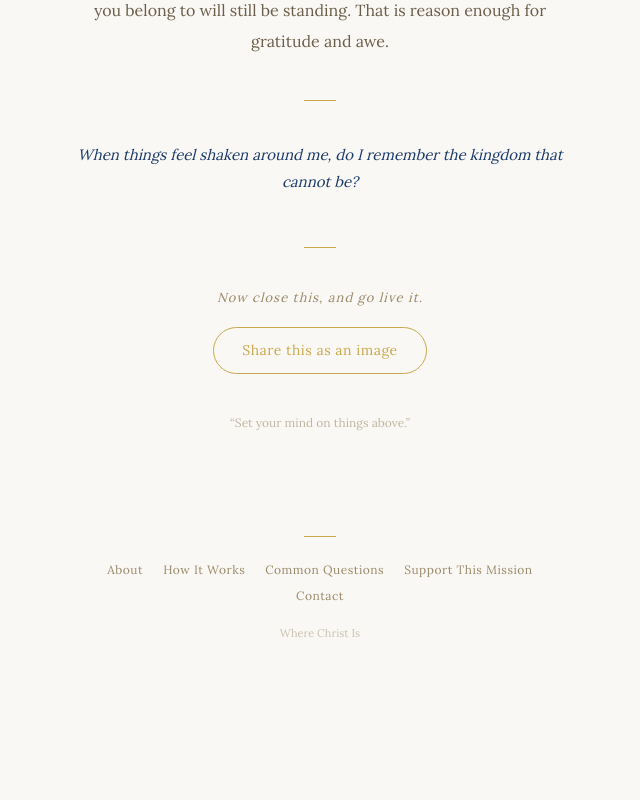
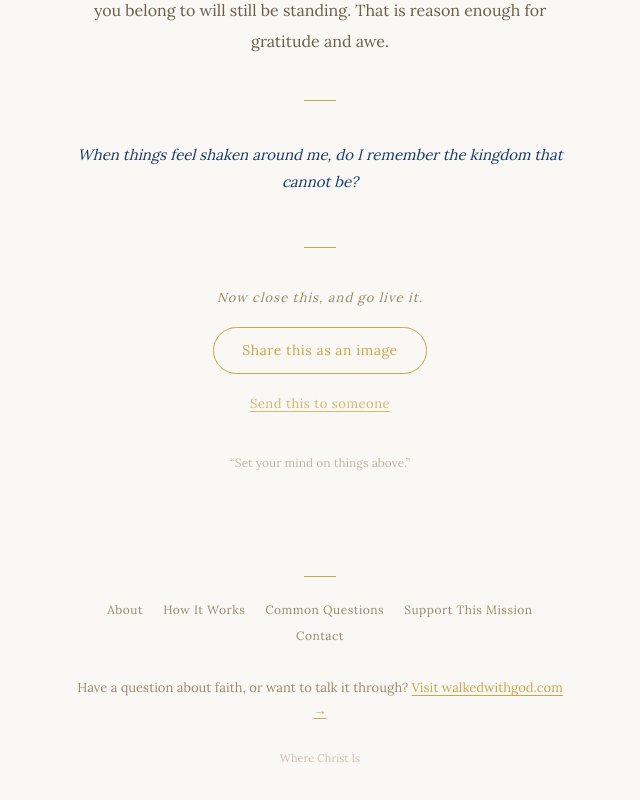
Before and after one commit to jgsmarcano88/wherechristis, a Next.js app: page / in a window 1280 px wide. Shown: the part 529-1329 px from the top of the page, without its empty margins (320-960 px from the left). Before the commit the page ends 1219 px from the top, so only its background shows below. Built offline with nearby package versions, Linux system fonts and the light colour scheme.

Commit message:
Add send-to-friend, fix language in share button

```diff
--- a/app/components/Footer.js
+++ b/app/components/Footer.js
@@ -27,6 +27,21 @@ const footerLinks = {
   ],
 };
 
+const seekerLine = {
+  en: {
+    text: "Have a question about faith, or want to talk it through?",
+    linkText: "Visit walkedwithgod.com →",
+  },
+  es: {
+    text: "¿Tienes una pregunta sobre la fe, o quieres hablar?",
+    linkText: "Visita walkedwithgod.com →",
+  },
+  fr: {
+    text: "Tu as une question sur la foi, ou tu veux en parler ?",
+    linkText: "Visite walkedwithgod.com →",
+  },
+};
+
 export default function Footer() {
   const [lang, setLang] = useState("en");
 
@@ -38,6 +53,7 @@ export default function Footer() {
   }, []);
 
   const links = footerLinks[lang];
+  const seeker = seekerLine[lang];
 
   return (
     <footer
@@ -56,12 +72,14 @@ export default function Footer() {
           margin: "0 auto 24px",
         }}
       />
+
       <nav
         style={{
           display: "flex",
           flexWrap: "wrap",
           justifyContent: "center",
           gap: "8px 20px",
+          marginBottom: "32px",
         }}
       >
         {links.map((link) => (
@@ -82,9 +100,30 @@ export default function Footer() {
 
       <p
         style={{
+          fontSize: "13px",
+          color: "var(--muted)",
+          lineHeight: 1.7,
+          marginBottom: "28px",
+        }}
+      >
+        {seeker.text}{" "}
+        <Link
+          href="https://walkedwithgod.com"
+          target="_blank"
+          style={{
+            color: "var(--gold)",
+            textDecoration: "underline",
+            textUnderlineOffset: "3px",
+          }}
+        >
+          {seeker.linkText}
+        </Link>
+      </p>
+
+      <p
+        style={{
           fontSize: "11px",
           color: "var(--muted)",
-          marginTop: "20px",
           opacity: 0.5,
         }}
       >
--- a/app/components/ShareButton.js
+++ b/app/components/ShareButton.js
@@ -9,6 +9,7 @@ export default function ShareButton({
   shareLabel = "Share this as an image",
   preparingLabel = "Preparing...",
   tagline = "Set your mind on things above.",
+  sendLabel = "Send this to someone",
 }) {
   const [saving, setSaving] = useState(false);
   const [hover, setHover] = useState(false);
@@ -160,6 +161,19 @@ export default function ShareButton({
     }, "image/png");
   }
 
+  async function handleSend() {
+    const text = "I found something quiet and good — wherechristis.com";
+    if (navigator.share) {
+      try {
+        await navigator.share({ text });
+        return;
+      } catch (e) {}
+    }
+    const url =
+      "https://wa.me/?text=" + encodeURIComponent(text);
+    window.open(url, "_blank");
+  }
+
   return (
     <div style={{ marginTop: "20px", textAlign: "center" }}>
       <button
@@ -182,6 +196,26 @@ export default function ShareButton({
       >
         {saving ? preparingLabel : shareLabel}
       </button>
+
+      <div style={{ marginTop: "16px" }}>
+        <button
+          onClick={handleSend}
+          style={{
+            background: "none",
+            border: "none",
+            color: "var(--gold)",
+            fontSize: "13px",
+            fontFamily: "inherit",
+            cursor: "pointer",
+            letterSpacing: "0.5px",
+            textDecoration: "underline",
+            textUnderlineOffset: "3px",
+            opacity: 0.8,
+          }}
+        >
+          {sendLabel}
+        </button>
+      </div>
     </div>
   );
 }
--- a/app/data/index.js
+++ b/app/data/index.js
@@ -16,17 +16,20 @@ export const ui = {
     tagline: "Set your mind on things above.",
     share: "Share this as an image",
     preparing: "Preparing...",
+    send: "Send this to someone",
   },
   es: {
     closing: "Ahora cierra esto, y ve a vivirlo.",
     tagline: "Poned la mira en las cosas de arriba.",
     share: "Compartir como imagen",
     preparing: "Preparando...",
+    send: "Enviar a alguien",
   },
   fr: {
     closing: "Maintenant ferme ceci, et va le vivre.",
     tagline: "Affectionnez-vous aux choses d\u2019en haut.",
     share: "Partager en image",
     preparing: "Préparation...",
+    send: "Envoyer à quelqu'un",
   },
 };
--- a/app/page.js
+++ b/app/page.js
@@ -245,6 +245,7 @@ export default function Home() {
             shareLabel={t.share}
             preparingLabel={t.preparing}
             tagline={t.tagline}
+            sendLabel={t.send}
           />
 
           {/* Tagline */}
```
